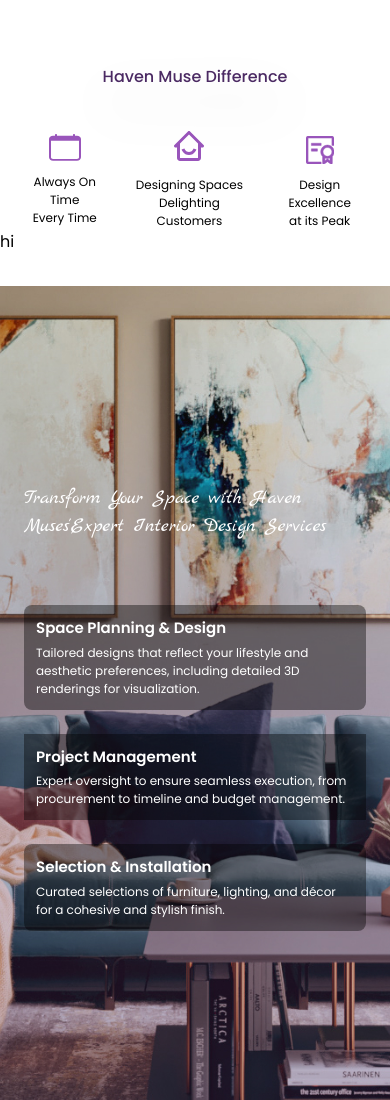
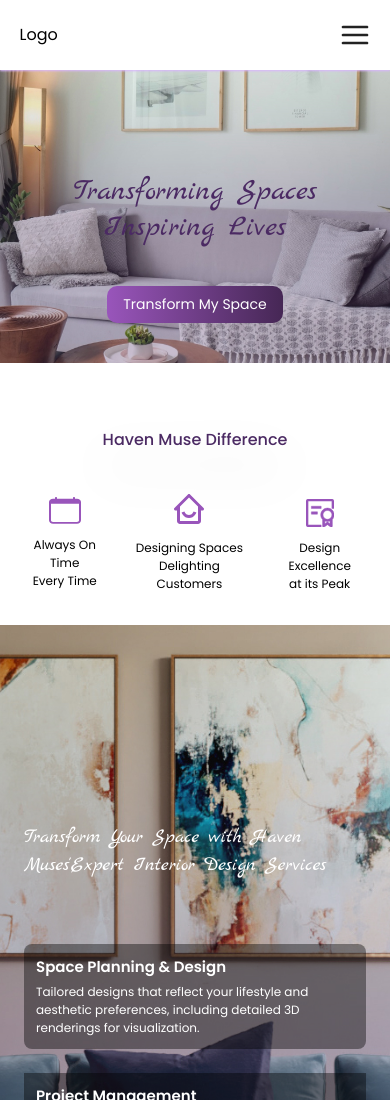
Before and after one commit to Solami001/Haven-muse, a website: page index.html in a window 390 px wide. Shown: the top 1100 px of the page. Drawn offline with Linux system fonts and the light colour scheme.

Commit message:
Update
Updated index.html, portfolio.html,about.html

```diff
--- a/index.html
+++ b/index.html
@@ -25,12 +25,16 @@
         </nav>
         <button class="flex items-center bg-purple-400 text-white py-2 px-4 rounded-md h-[30px] my-auto hover:bg-purple-500">Chat with Us</button>
     </header>
+    <header class="shadow-sm shadow-purple-300 flex md:hidden h-[70px] md:w-full bg-white bg-opacity-10 backdrop-filter backdrop-blur-lg z-50 justify-between px-[5%]">
+        <div class="flex items-center">Logo</div>
+        <img src="./img/navigation-svgrepo-com.svg" alt="" class="w-8">
+    </header>
 
     <!-- Main Banner -->
-    <section class="hidden md:h-screen md:bg-cover md:bg-center md:flex md:items-center md:justify-center" style="background-image: url('./img/banner-desktop.jpg');">
+    <section class="md:h-screen bg-cover bg-center flex items-center justify-center" style="background-image: url('./img/banner-desktop.jpg');">
         <div class="text-center p-10 rounded-lg">
-            <h1 class="md:text-6xl text-[#4B2A63] font-curly mb-10 mt-16">Transforming Spaces<br>Inspiring Lives</h1>
-            <button class="text-white py-3 px-6 text-[20px] font-[poppins] rounded-[10px] bg-gradient-to-r from-[#9955BB] to-[#462755] hover:from-pink-500 hover:to-yellow-500">Transform My Space</button>
+            <h1 class="text-3xl md:text-6xl text-[#4B2A63] font-curly mb-10 mt-16">Transforming Spaces<br>Inspiring Lives</h1>
+            <button class="text-white md:py-3 md:px-6 py-2 px-4 text-[14px] md:text-[18px] lg::text-[20px] font-[poppins] rounded-[10px] bg-gradient-to-r from-[#9955BB] to-[#462755] hover:from-pink-500 hover:to-yellow-500">Transform My Space</button>
         </div>
     </section>
 
@@ -54,7 +58,6 @@
         </div>
     </div>
 
-    <div class="sticky"> hi</div>
 
     <section class="my-8 md:mt-20 lg:mt-24 bg-cover bg-center bg-no-repeat h-screen flex items-center justify-center" style="background-image: url('./img/transform.jpg');">
         <div class="px-6 md:px-9 py-10 md:py-14 max-w-7xl mx-auto text-white">
```
Also changed, not shown: about.html (+2 -2 lines), portfolio.html (+9 -0 lines), output.css.
